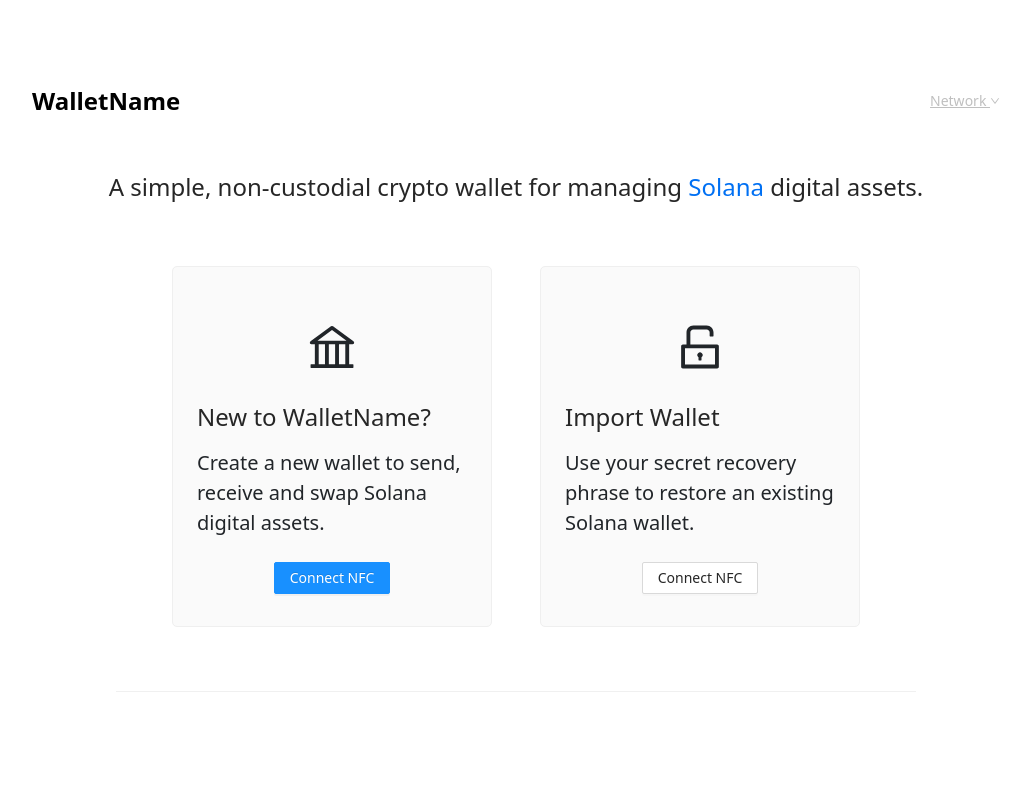
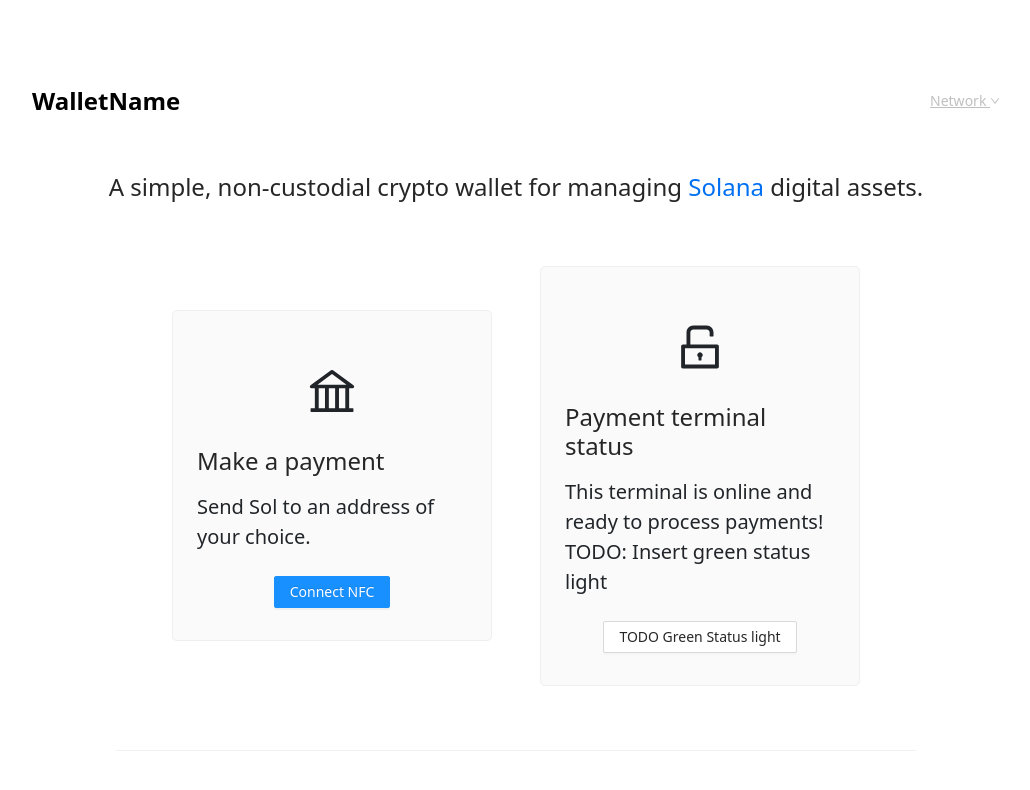
Before and after one commit to CalhacksBestTeam/wallet, a Next.js app: page / in a window 1280 px wide. Shown: the top 790 px of the page, without its empty margins (124-1154 px from the left). Built offline with nearby package versions, Linux system fonts and the light colour scheme; no server answers.

Commit message:
Feature update

```diff
--- /dev/null
+++ b/components/MakePayment/index.tsx
@@ -0,0 +1,46 @@
+import React, { useState, useEffect, ReactElement } from "react";
+import { Button } from "antd";
+import Link from "next/link";
+import { BankOutlined, LoadingOutlined } from "@ant-design/icons";
+import { Card } from "../../styles/StyledComponents.styles";
+
+const CreateAccount = (): ReactElement => {
+  const [loading, setLoading] = useState<boolean>(false);
+
+  useEffect(() => {
+    setLoading(false);
+  }, []);
+
+  const handleGenerate = () => {
+    setLoading(true);
+  };
+
+  return (
+    <Card>
+      <BankOutlined
+        style={{ fontSize: "3rem", margin: "2rem 0", display: "block" }}
+      />
+      <h2>Make a payment </h2>
+      <p>
+        Send Sol to an address of your choice.
+      </p>
+
+      <div className={"buttons"}>
+        {!loading && (
+          <Link href={`/generate`} passHref>
+            <Button type="primary" onClick={handleGenerate}>
+              Connect NFC
+            </Button>
+          </Link>
+        )}
+        {loading && (
+          <Button className={"disabledButton"} disabled>
+            <LoadingOutlined spin />
+          </Button>
+        )}
+      </div>
+    </Card>
+  );
+};
+
+export default CreateAccount;
--- /dev/null
+++ b/components/TerminalStatus/index.tsx
@@ -0,0 +1,44 @@
+import React, { useState, useEffect, ReactElement } from "react";
+import { Button } from "antd";
+import { LoadingOutlined, UnlockOutlined } from "@ant-design/icons";
+import Link from "next/link";
+import { Card } from "../../styles/StyledComponents.styles";
+
+const RestoreAccount = (): ReactElement => {
+  const [loading, setLoading] = useState<boolean>(false);
+
+  useEffect(() => {
+    setLoading(false);
+  }, []);
+
+  const handleGetWallet = () => {
+    setLoading(true);
+  };
+
+  return (
+    <Card>
+        <UnlockOutlined
+          style={{ fontSize: "3rem", margin: "2rem 0", display: "block" }}
+        />
+        <h2>Payment terminal status</h2>
+        <p>
+          This terminal is online and ready to process payments!
+          TODO: Insert green status light
+        </p>
+      <div className={"buttons"}>
+        {!loading && (
+          <Link href={`/recover`} passHref>
+            <Button onClick={handleGetWallet}>TODO Green Status light</Button>
+          </Link>
+        )}
+        {loading && (
+          <Button className={"disabledButton"} disabled>
+            <LoadingOutlined spin />
+          </Button>
+        )}
+      </div>
+    </Card>
+  );
+};
+
+export default RestoreAccount;
--- a/pages/index.tsx
+++ b/pages/index.tsx
@@ -3,6 +3,8 @@
 import Head from "next/head";
 import CreateAccount from "../components/CreateAccount";
 import RestoreAccount from "../components/RestoreAccount";
+import MakePayment from "../components/MakePayment";
+import TerminalStatus from "../components/TerminalStatus";
 import styled from "styled-components";
 const { io } = require("socket.io-client");
 
@@ -48,8 +50,8 @@
       </HomeTitle>
 
       <HomeGrid>
-        <CreateAccount />
-        <RestoreAccount />
+        <MakePayment />
+        <TerminalStatus />
       </HomeGrid>
     </>
   );
```
Also changed, not shown: components/CreateAccount copy/index.tsx (added, +46 -0 lines), pages/Terminal status.tsx (added, +120 -0 lines).
